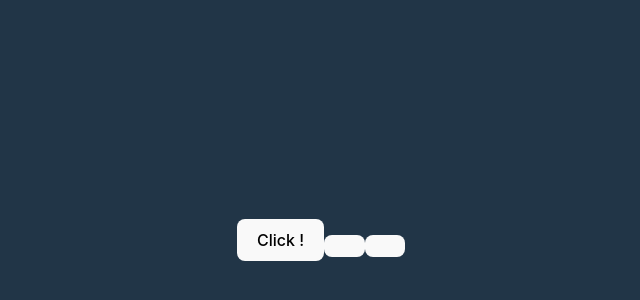
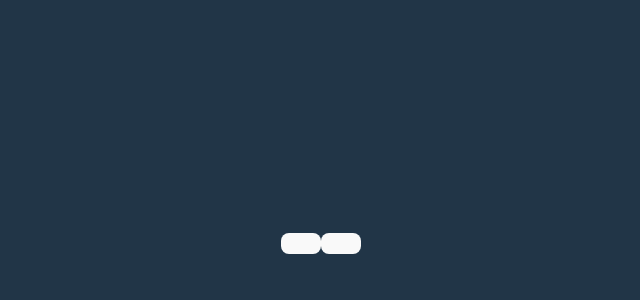
Before and after one commit to code-dev-pro/-Pidu-JCH-MLE, a React (Vite) app: page / in a window 1280 px wide. Shown: the part 160-460 px from the top of the page, without its empty margins (319-959 px from the left). Built offline with nearby package versions, Linux system fonts and the light colour scheme.

Commit message:
feat(button): nouvel ajout d'un état cliqué 2

```diff
--- a/src/components/my-button.tsx
+++ b/src/components/my-button.tsx
@@ -6,6 +6,6 @@
   const handleClick = () => {
     setClicked(true)
   }
-
-  return <button onClick={handleClick}>{clicked ? 'Clicked !' : 'Click !'}</button>
+  const labelButton = clicked ? 'Clicked !' : 'Click !'
+  ;<button onClick={handleClick}>{labelButton}</button>
 }
```
